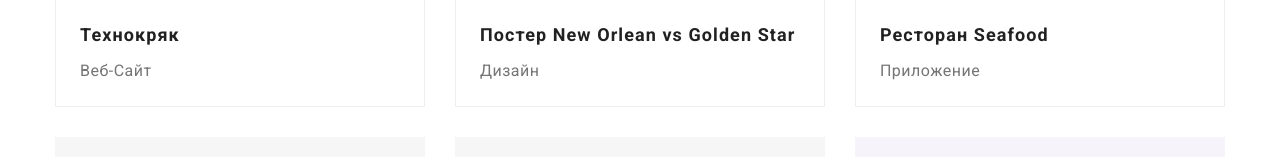
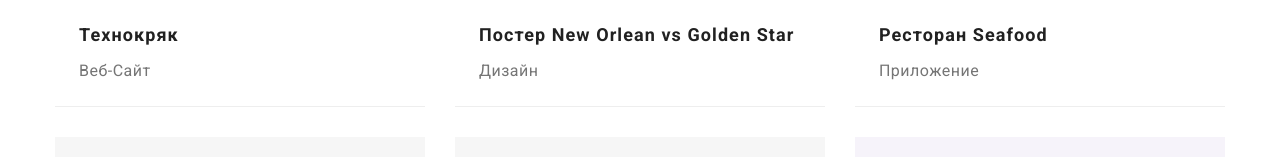
Before and after one commit to AndreyBukalo/goit-markup-hw-03, a plain HTML site: page portfolio.html in a window 1280 px wide. Shown: the part 543-700 px from the top of the page. Drawn offline with nearby package versions, Linux system fonts and the light colour scheme.

Commit message:
Final UPD
сделал border в портофолио по ТЗ

```diff
--- a/css/styles.css
+++ b/css/styles.css
@@ -442,7 +442,7 @@
 
 .content {
   padding: 20px 24px;
-  border-right: 1px solid var(--porfolio-bgc);
-  border-left: 1px solid var(--porfolio-bgc);
+  /* border-right: 1px solid var(--porfolio-bgc);
+  border-left: 1px solid var(--porfolio-bgc); */
   border-bottom: 1px solid var(--porfolio-bgc);
 }
```
